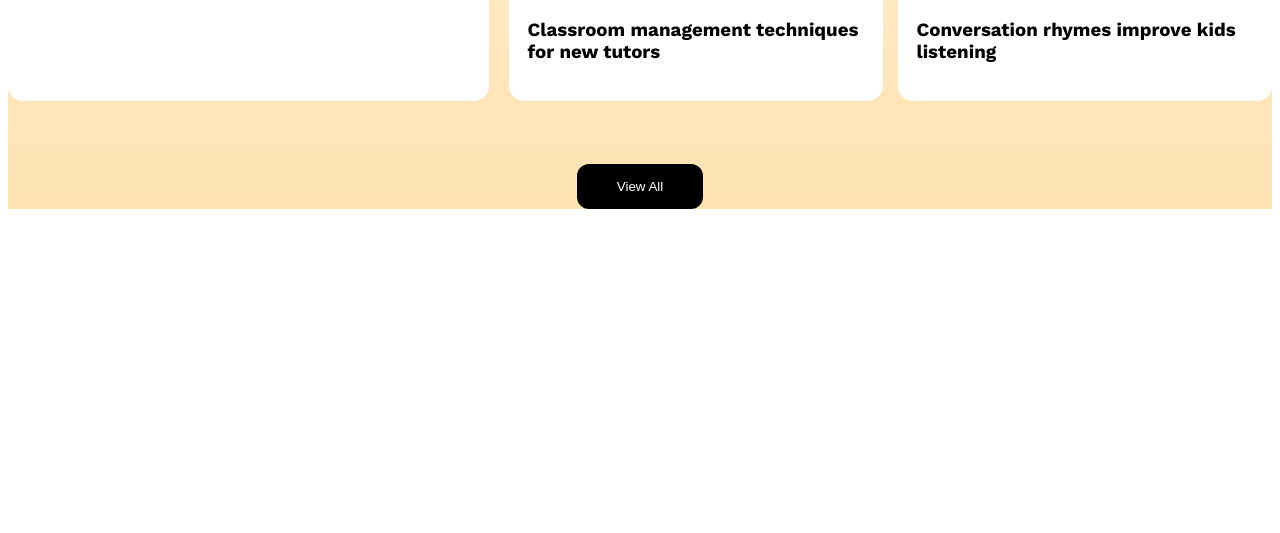
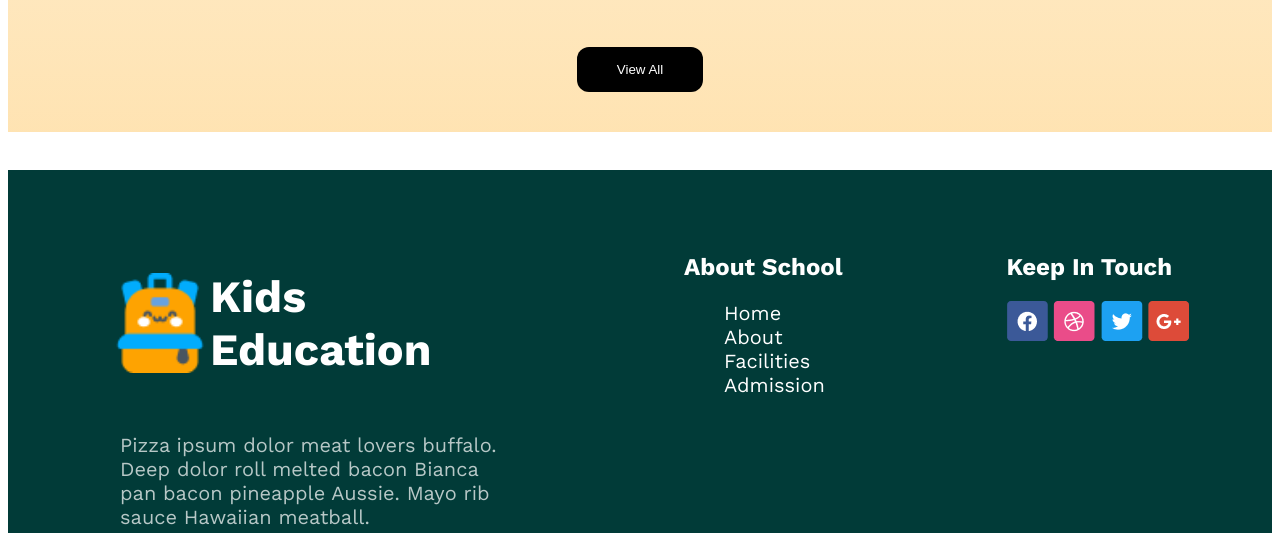
Before and after one commit to zisanmridha/B11-A2-Kids-School, a plain HTML site: page index.html in a window 1280 px wide. Shown: the part 2264-2797 px from the top of the page. Before the commit the page ends 2493 px from the top, so only its background shows below. Drawn offline with nearby package versions, Linux system fonts and the light colour scheme; files whose address does not match are found by name.

Commit message:
footer section added

```diff
--- a/css/style.css
+++ b/css/style.css
@@ -113,8 +113,7 @@ color:black
 
 }
 .hero-img{
-    width: 450px;
-    height: 500px;
+
 }
 
 /* card section style */
@@ -131,10 +130,11 @@ color:black
     justify-content: center;
     padding: 0;
     margin: 0;
+    margin-left: 12%;
+    margin-right: 12%;
 }
 .card-box1, .card-box2, .card-box3{
- max-width: 370px;
- height: 476px;
+
  text-align: center;
  align-items: center;
  border-radius: 18px;
@@ -202,7 +202,10 @@ color:black
 /* our stories section style */
 
 .our-story{
-    padding: 5% 0;
+
+    margin-bottom: 50px;
+    margin-left: 6%;
+    margin-right: 6%;
   }
   .story-top-title{
     text-align: center;
@@ -287,4 +290,89 @@ color:black
   }
 .view-btn{
     text-align: center;
+    padding-bottom: 40px;
 }
+
+
+.footer{
+    max-width: 1440px;
+    margin: 20px auto;
+
+    padding:5% 0;
+    margin-top: 3%;
+    background-color:rgb(1, 59, 56) ;
+    display: flex;
+    align-items:flex-start;
+    justify-content: space-around;
+
+
+
+}
+.footer-logo-title{
+    font-size: 2.8rem;
+    font-weight:700;
+    color: white;
+
+}
+.footer-des{
+    font-size: 1.25rem;
+    font-weight: 400;
+    color: rgba(255, 255, 255, 0.719);
+    text-align: left;
+    width: 400px;
+    margin-left: 10px;
+}
+.footer-logo-icon{
+    filter: grayscale(rgb(207, 7, 7));
+    width: 100px;
+    height: 100px;
+}
+
+.footer-brand{
+    display: block;
+    margin-left: 20px;
+}
+.footer-logo{
+    display: flex;
+    align-items: center;
+}
+.footer-menu{
+
+    align-items: flex-start;
+
+
+}
+.footer-manu-title, .footer-social-title{
+    font-size: 1.5rem;
+    font-weight: 700;
+    color: white;
+
+}
+.menu-footer-list{
+
+    text-align: left;
+}
+#ul{
+    display: block;
+
+    justify-content: left;
+
+
+}
+#li{
+    justify-content: left;
+
+}
+#li a{
+    color: white;
+    text-decoration: none;
+    font-size: 1.25rem;
+    font-weight: 400;
+
+
+
+}
+.footer-social{
+    justify-content: left;
+
+}
--- a/index.html
+++ b/index.html
@@ -138,8 +138,37 @@
 
     </main>
     <footer>
+        <section class="footer">
+            <div class="footer-brand">
+                <div class="footer-logo">
+                    <img class="footer-logo-icon" src="image/logo.png" alt="">
+                    <h2 class="footer-logo-title">Kids<br>Education</h2>
+                </div>
+                <P class="footer-des">Pizza ipsum dolor meat lovers buffalo. Deep dolor roll melted bacon Bianca pan bacon pineapple Aussie. Mayo rib sauce Hawaiian meatball.</P>
+        </div>
+           <div class="footer-menu">
+            <h2 class="footer-manu-title">About School</h2>
+            <div class="menu-footer-list">
+            <ul id="ul">
+                <li id="li"><a href="#">Home</a></li>
+                <li id="li"><a href="#">About</a></li>
+                <li id="li"><a href="#">Facilities</a></li>
+                <li id="li"><a href="#">Admission</a></li>
+            </ul>
+        </div>
 
+           </div>
+           <div class="footer-social">
+            <h2 class="footer-social-title">Keep In Touch</h2>
+            <div class="social-icon">
+                <img src="image/fb.png" alt="">
+                <img src="image/dribble.png" alt="">
+                <img src="image/twitter.png" alt="">
+                <img src="image/google+.png" alt="">
+            </div>
 
+           </div>
+        </section>
     </footer>
 
 </body>
```
